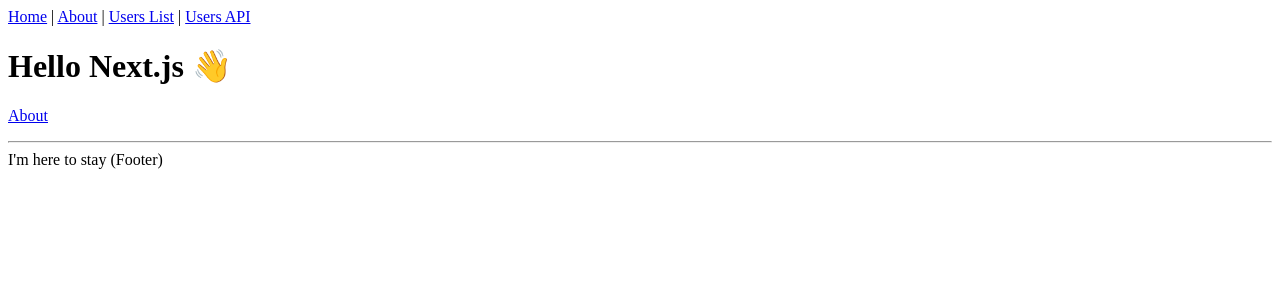
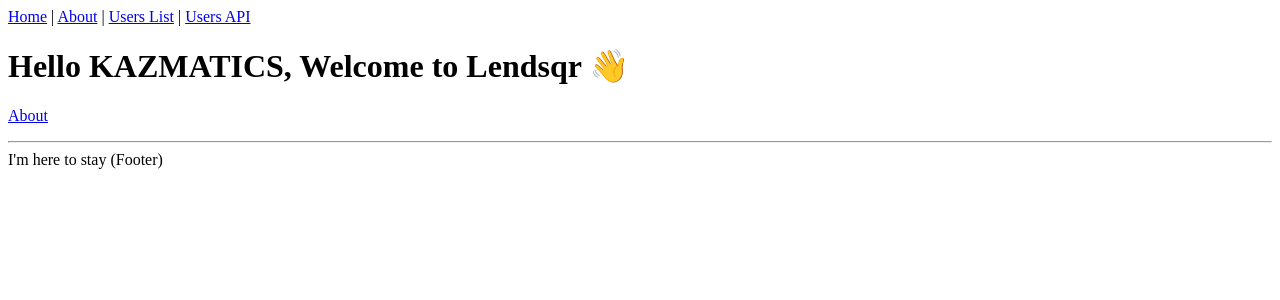
Before and after one commit to amuzatk/lendsqr-fe-test, a Next.js app: page / in a window 1280 px wide. Shown: the top 300 px of the page. Built offline with nearby package versions, Linux system fonts and the light colour scheme.

Commit message:
testing the app deployment

```diff
--- a/pages/index.tsx
+++ b/pages/index.tsx
@@ -3,7 +3,7 @@
 
 const IndexPage = () => (
   <Layout title="Home | Next.js + TypeScript Example">
-    <h1>Hello Next.js 👋</h1>
+    <h1>Hello KAZMATICS, Welcome to Lendsqr 👋</h1>
     <p>
       <Link href="/about">About</Link>
     </p>
```
